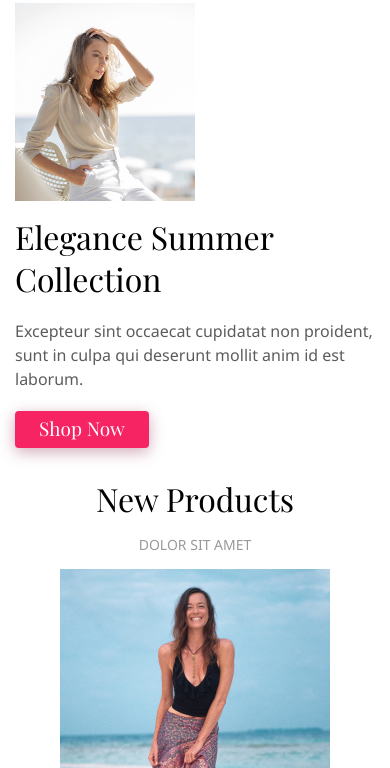
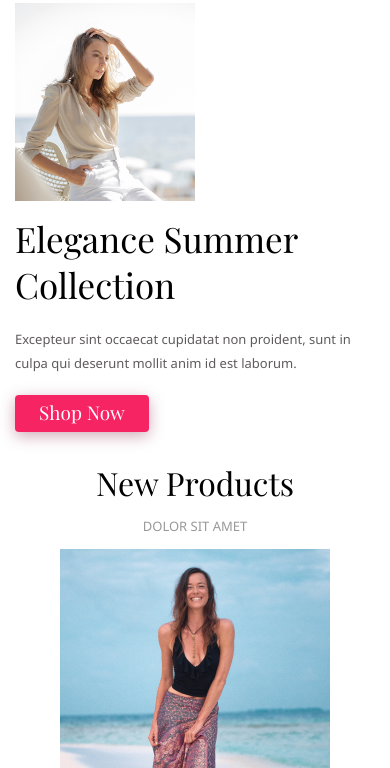
Before and after one commit to Jones-Davy/EleganceSummerShop, a plain HTML site: page index.html in a window 390 px wide. Shown: the part 76-844 px from the top of the page. Drawn offline with nearby package versions, Linux system fonts and the light colour scheme; a web font is replaced by a local one.

Commit message:
Update main.css

```diff
--- a/css/main.css
+++ b/css/main.css
@@ -312,7 +312,7 @@ a.nav__logo:hover {
 
     .header__content {
         position: absolute;
-        left: 0;
+        left: 100px;
         top: 50%;
         transform: translateY(-50%);
         max-width: 55%;
@@ -800,25 +800,84 @@ text-transform: uppercase;
     .card__info {
         max-width: 150px;
         height: auto;
+        font-size: 11px;
     }
 
     .card__title {
         max-width: 170px;
         height: auto;
+        font-size: 15px;
     }
 
     .card__link {
         max-width: 150px;
         padding-top: 15px;
+        font-size: 14px;
     }
 
     .card__desc {
         width: 170px;
         margin-right: 80px;
-        font-size: 11px;
     }
 
     .block__card {
         max-width: 500px;
     }
 }
+
+@media(max-width:365px) {
+    .card__info {
+        max-width: 110px;
+        font-size: 10px;
+    }
+
+    .card__title {
+        max-width: 140px;
+        font-size: 12px;
+    }
+
+}
+
+@media(max-width: 1100px) {
+    .header__title {
+        font-size: 60px;
+    }
+
+    p {
+        font-size: 19px;
+    }
+}
+
+@media(max-width: 895px) {
+    p {
+        font-size: 15px;
+    }
+
+    .header__title {
+        font-size: 45px;
+    }
+
+    .header__content {
+        left: 80px;
+    }
+}
+
+@media(max-width: 765px) {
+    .header__content {
+        left: 70px;
+    }
+}
+
+@media(max-width: 765px) {
+    .header__content {
+        left: 0;
+    }
+
+    .header__title {
+        font-size: 35px;
+    }
+
+    p {
+        font-size: 13px;
+    }
+}
```
